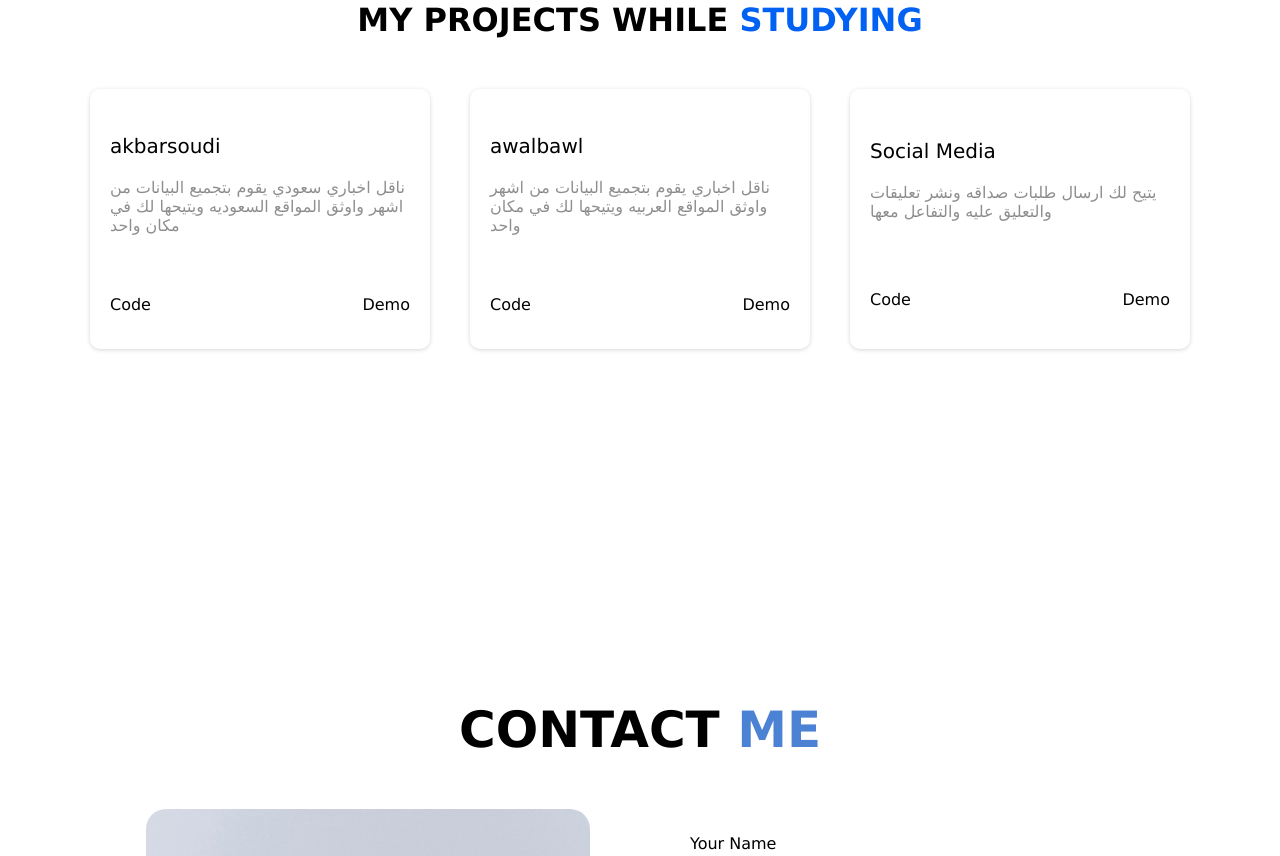
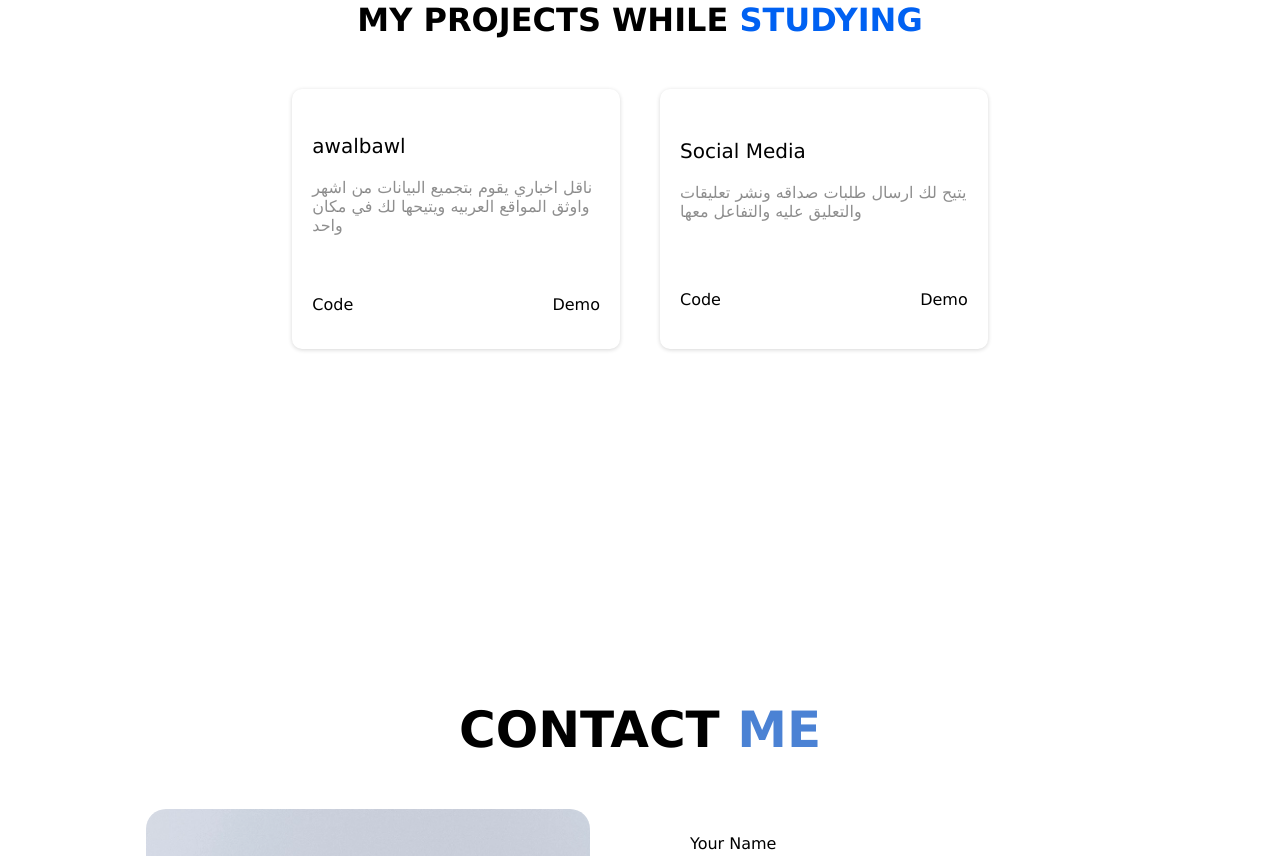
Before and after one commit to Mohmed932/portfoiilo, a React (Create React App) app: page / in a window 1280 px wide. Shown: the part 3380-4236 px from the top of the page. Built offline with nearby package versions, Linux system fonts and the light colour scheme.

Commit message:
update cv

```diff
--- a/src/components/Data.js
+++ b/src/components/Data.js
@@ -1,11 +1,4 @@
 export const data = [
-  {
-    id: 1,
-    title: "akbarsoudi",
-    code: "https://github.com/Mohmed932/news_app",
-    visit: "https://akbarsoudi.vercel.app/",
-    desc: "ناقل اخباري سعودي يقوم بتجميع البيانات من اشهر واوثق المواقع السعوديه ويتيحها لك في مكان واحد",
-  },
   {
     id: 2,
     title: "awalbawl",
```
